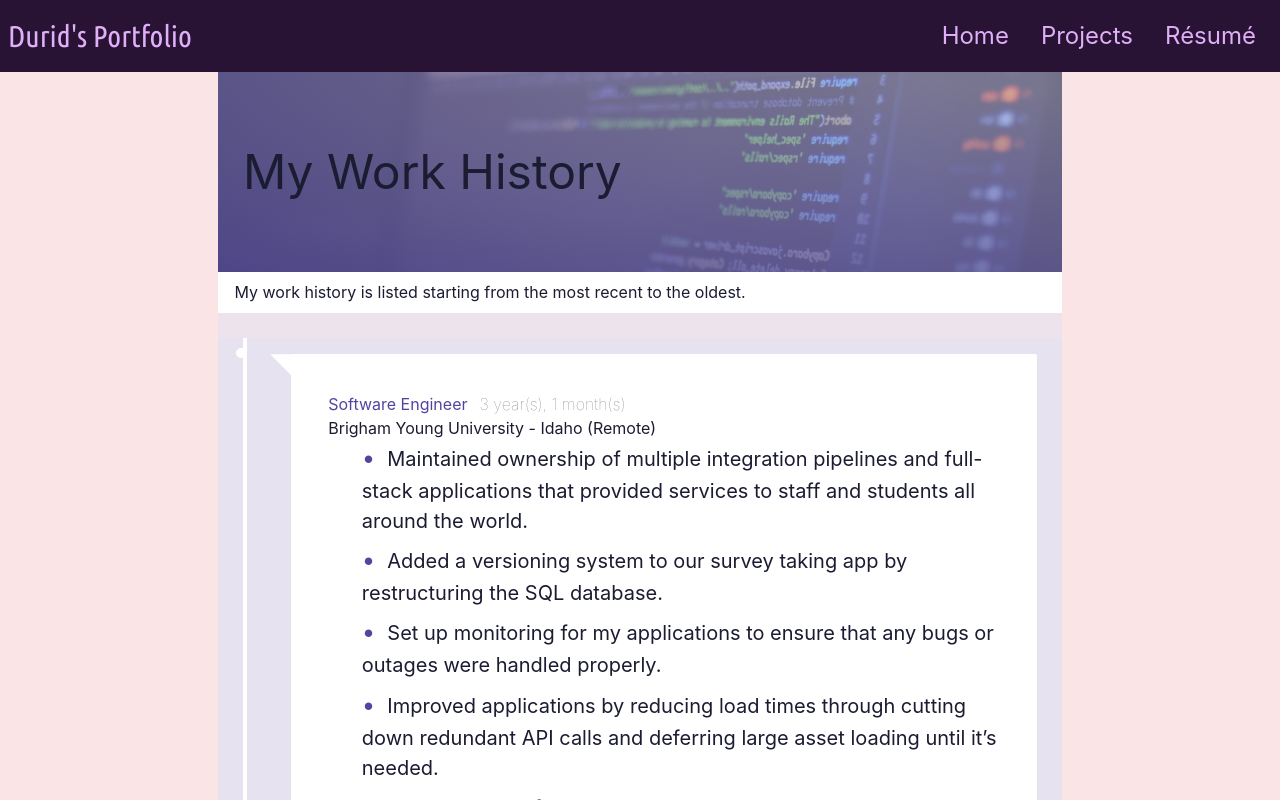
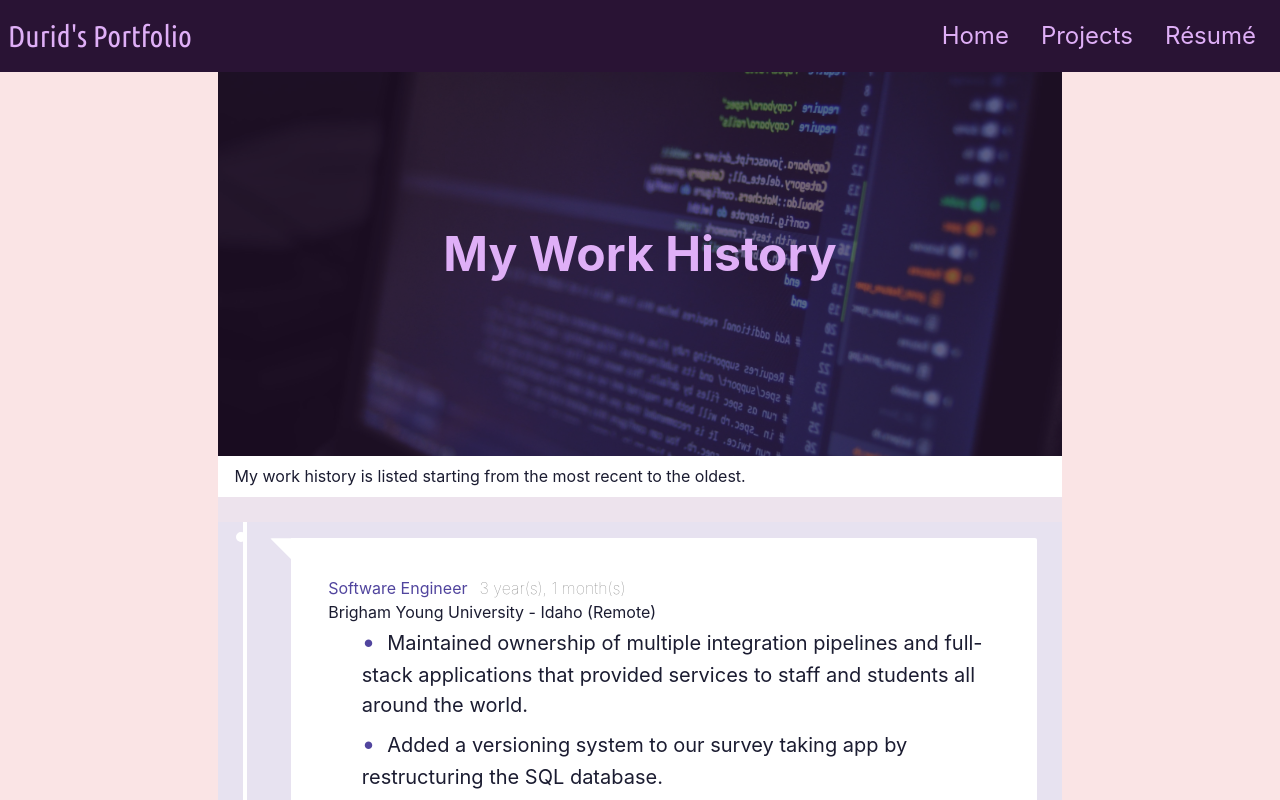
Before and after one commit to durid-ah/durid-ah.github.io, a Next.js app: page /resume in a window 1280 px wide. Shown: the top 800 px of the page. Built offline with nearby package versions, Linux system fonts and the light colour scheme.

Commit message:
Fix up the title section

```diff
--- a/component/shared_components/title_section/title_section.tsx
+++ b/component/shared_components/title_section/title_section.tsx
@@ -7,15 +7,22 @@ type TitleProps = {
 export default function TitleSection({title}: TitleProps) {
    return (
       <>
-         <div className={styles.imageContainer}>
-            <img className={styles.headerImage}
+         <div className="hero h-96 overflow-hidden" style={{ backgroundImage: `url("../images/code-image-luis-gomes-546819.jpg")` }}>
+            <div className="hero-overlay bg-opacity-60"></div>
+            <div className="hero-content text-center text-neutral-content">
+               <div className="max-w-md">
+                  <h1 className="mb-5 text-5xl font-bold">{title}</h1>
+               </div>
+            </div>
+
+            {/* <img className={styles.headerImage}
                src='../images/code-image-luis-gomes-546819.jpg'
-               alt='a header image of code by luis gomes'/>
-            <div className={styles.imageOverlay}>
+               alt='a header image of code by luis gomes'/> */}
+            {/* <div className={styles.imageOverlay}>
                <div className={styles.pageTitle}>
                   <h1>{title}</h1>
                </div>
-            </div>
+            </div> */}
          </div>
       </>
    );
--- a/pages/projects.tsx
+++ b/pages/projects.tsx
@@ -41,7 +41,7 @@ export default function Projects({projectList, portfolioDescription}: ProjectPro
 
             <main className={styles.main}>
                <CenterContent>
-                  <TitleSection title="My Project" />
+                  <TitleSection title="My Projects" />
                   <section className={styles.mainProject}>
                      <h2>This Website:</h2>
                      <ProjectCard project={portfolioDescription}/>
```
